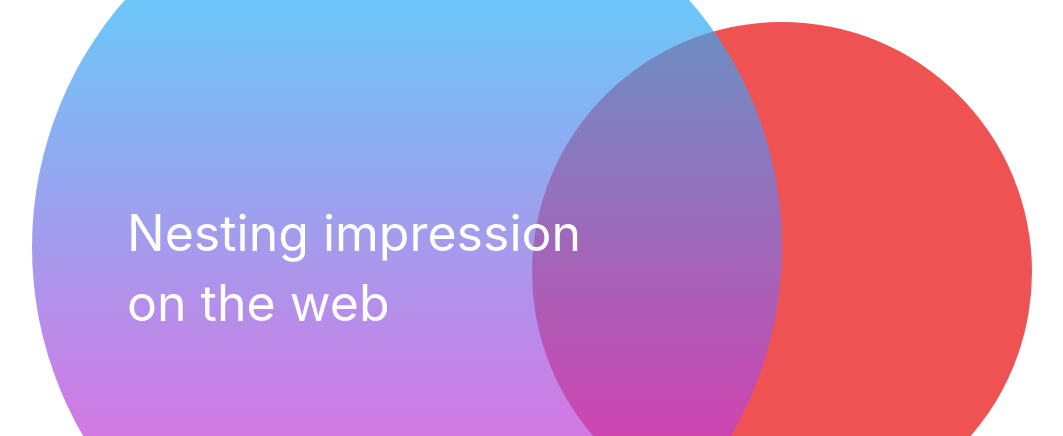
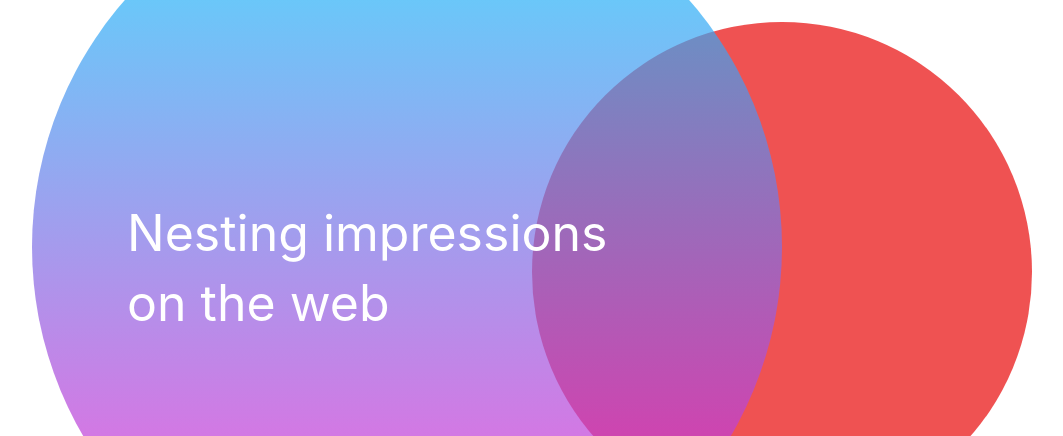
Before and after one commit to Potoostudio/potoo, a Next.js app: page / in a window 1280 px wide. Shown: the part 4514-4950 px from the top of the page, without its empty margins (31-1094 px from the left). Built offline with nearby package versions, Linux system fonts and the light colour scheme.

Commit message:
imporessions

```diff
--- a/pages/index.js
+++ b/pages/index.js
@@ -342,7 +342,7 @@ export default function Home() {
          <div className="row justify-content-start">
           <div className="col-md-6 col-11 pt-md-5 mt-md-5 potoo-vision-col ml-md-5">
             <p className="potoo-vision-text">
-              Nesting impression on the web
+              Nesting impressions on the web
             </p>
           </div>
          </div>
```
